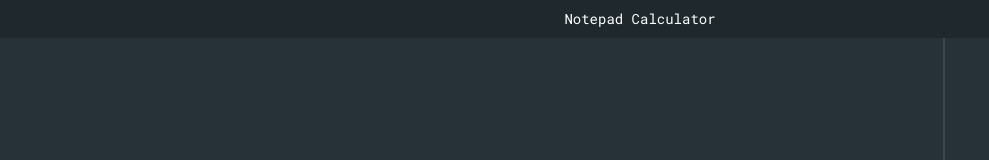
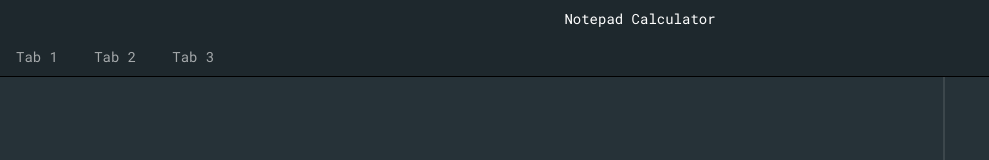
Before and after one commit to scottmangiapane/calcnotes.app, a React (Create React App) app: page / in a window 1280 px wide. Shown: the top 160 px of the page, without its empty margins (0-989 px from the left). Built offline with nearby package versions, Linux system fonts and the light colour scheme.

Commit message:
Added initial styling for tabs

```diff
--- a/package.json
+++ b/package.json
@@ -10,8 +10,7 @@
     "prismjs": "^1.27.0",
     "react": "^17.0.2",
     "react-dom": "^17.0.2",
-    "react-scripts": "5.0.0",
-    "web-vitals": "^2.1.4"
+    "react-scripts": "5.0.0"
   },
   "devDependencies": {
     "electron": "^17.1.0"
--- a/src/components/App.css
+++ b/src/components/App.css
@@ -18,10 +18,7 @@ body, html, .app, #root {
 
 html { background-color: #263238; }
 
-.bar {
-    height: 38px;
-    padding: 0 calc(24px + 4px);
-}
+.bar { height: 38px; }
 
 .center-content {
     align-items: center;
@@ -31,12 +28,11 @@ html { background-color: #263238; }
 }
 
 .dashboard {
-    height: calc(100% - 38px);
+    height: calc(100% - 38px - 38px - 1px);
     overflow: auto;
 }
 
 .ellipsis {
-    color: white;
     overflow: hidden;
     text-overflow: ellipsis;
     white-space: nowrap;
--- a/src/components/App.jsx
+++ b/src/components/App.jsx
@@ -3,6 +3,7 @@ import { createContext, useReducer } from 'react';
 import Editor from './Editor';
 import Solutions from './Solutions';
 import SplitPane from './SplitPane';
+import Tabs from './Tabs';
 import Titlebar from './Titlebar';
 
 import './App.css';
@@ -27,11 +28,12 @@ function App() {
   return (
     <div className='app'>
       <Titlebar />
+      <Tabs />
       <div className='dashboard'>
         <AppContext.Provider value={{ state, dispatch }}>
           <SplitPane
-            left={ <Editor className='fill' /> }
-            right={ <Solutions className='fill' /> } />
+            left={ <Editor /> }
+            right={ <Solutions /> } />
         </AppContext.Provider>
       </div>
     </div>
--- /dev/null
+++ b/src/components/Tabs.css
@@ -0,0 +1,20 @@
+.tab {
+    color: rgba(255, 255, 255, 0.6);
+    padding: 8px;
+}
+
+.tab:hover { cursor: pointer; }
+
+.tab:hover .tab-close { color: rgba(255, 255, 255, 0.6); }
+
+.tab:hover .tab-close:hover { color: white; }
+
+.tab-bar {
+    background-color: rgba(0, 0, 0, 0.2);
+    border-bottom: 1px solid black;
+    display: flex;
+    justify-content: left;
+    padding: 0 8px;
+}
+
+.tab-close { color: transparent; }
--- /dev/null
+++ b/src/components/Tabs.jsx
@@ -0,0 +1,13 @@
+import './Tabs.css';
+
+function Tabs() {
+  return (
+    <div className='bar tab-bar'>
+      <p className='ellipsis tab'>Tab 1 <span className='tab-close'>✕</span></p>
+      <p className='ellipsis tab'>Tab 2 <span className='tab-close'>✕</span></p>
+      <p className='ellipsis tab'>Tab 3 <span className='tab-close'>✕</span></p>
+    </div>
+  )
+}
+
+export default Tabs;
--- a/src/components/Titlebar.css
+++ b/src/components/Titlebar.css
@@ -1,4 +1,5 @@
 .titlebar {
     -webkit-app-region: drag;
     background-color: rgba(0, 0, 0, 0.2);
+    padding: 0 calc(24px + 4px);
 }
```
Also changed, not shown: 1 other file (tests, documents, lock files or other folders).
